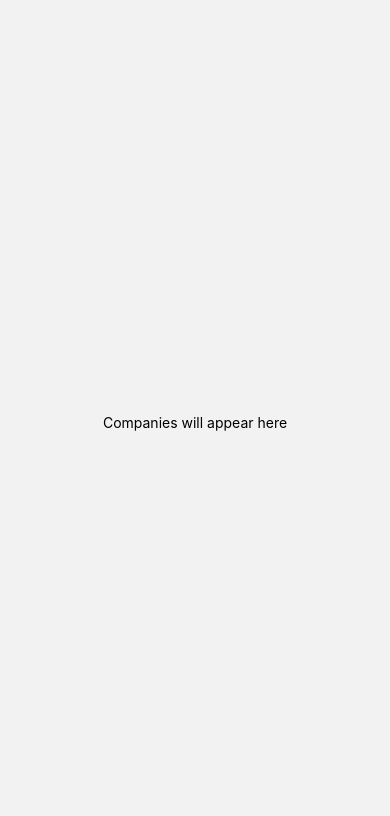
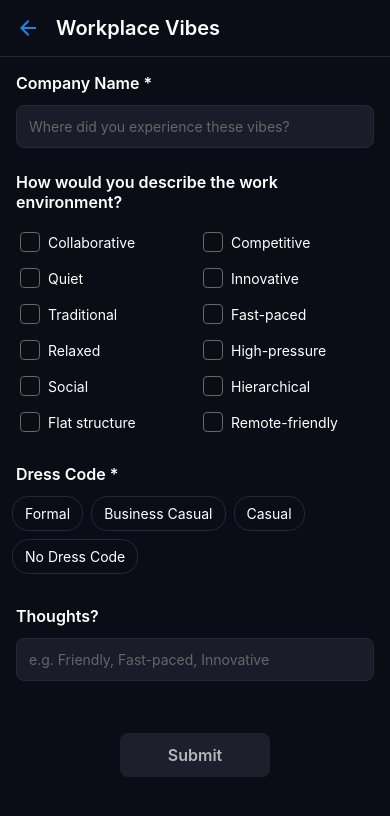
Before and after one commit to ChristineMuchiri/corprate-mobile, a React Native app: screen /WorkplaceVibesScreen in a window 390 px wide. Shown: the top 816 px of the page. Built offline with nearby package versions, Linux system fonts and the light colour scheme.

Commit message:
workplace vibes screen

```diff
--- a/screens/WorkplaceVibesScreen.js
+++ b/screens/WorkplaceVibesScreen.js
@@ -1,11 +1,254 @@
-// screens/CompaniesScreen.js
-import React from 'react';
-import { View, Text } from 'react-native';
+import React, { useState } from 'react';
+import { View, Text, TouchableOpacity, StyleSheet, ScrollView, TextInput } from 'react-native';
+import Icon from 'react-native-vector-icons/MaterialIcons';
 
-export default function CompaniesScreen() {
+const WorkplaceVibesScreen = ({ navigation }) => {
+  const [companyName, setCompanyName] = useState('');
+  const [selectedAttributes, setSelectedAttributes] = useState([]);
+  const [dressCode, setDressCode] = useState('');
+  const [freeResponse, setFreeResponse] = useState('');
+
+  const attributes = [
+    'Collaborative', 'Competitive', 'Quiet', 'Innovative',
+    'Traditional', 'Fast-paced', 'Relaxed', 'High-pressure',
+    'Social', 'Hierarchical', 'Flat structure', 'Remote-friendly'
+  ];
+
+  const toggleAttribute = (attr) => {
+    setSelectedAttributes(prev =>
+      prev.includes(attr)
+        ? prev.filter(a => a !== attr)
+        : [...prev, attr]
+    );
+  };
+
+  const handleSubmit = () => {
+    if (!companyName || !dressCode) {
+      Alert.alert('Required Fields', 'Please fill in company name and dress code');
+      return;
+    }
+    Alert.alert('Submission Successful', 'Thank you for sharing workplace vibes!');
+    navigation.goBack();
+  };
+
   return (
-    <View style={{ flex: 1, justifyContent: 'center', alignItems: 'center' }}>
-      <Text>Companies will appear here</Text>
+    <View style={styles.container}>
+      {/* Header */}
+      <View style={styles.header}>
+        <TouchableOpacity onPress={() => navigation.goBack()}>
+          <Icon name="arrow-back" size={24} color="#1e88e5" />
+        </TouchableOpacity>
+        <Text style={styles.headerTitle}>Workplace Vibes</Text>
+      </View>
+
+      <ScrollView contentContainerStyle={styles.content}>
+        {/* Company Name */}
+        <View style={styles.section}>
+          <Text style={styles.sectionTitle}>Company Name *</Text>
+          <TextInput
+            style={styles.input}
+            placeholder="Where did you experience these vibes?"
+            placeholderTextColor="#666"
+            value={companyName}
+            onChangeText={setCompanyName}
+          />
+        </View>
+
+        {/* Atmosphere Attributes */}
+        <View style={styles.section}>
+          <Text style={styles.sectionTitle}>How would you describe the work environment? </Text>
+          <View style={styles.attributeGrid}>
+            {attributes.map(attr => (
+              <TouchableOpacity
+                key={attr}
+                style={styles.checkboxContainer}
+                onPress={() => toggleAttribute(attr)}
+              >
+                <View style={[
+                  styles.checkbox,
+                  selectedAttributes.includes(attr) && styles.checkedBox
+                ]}>
+                  {selectedAttributes.includes(attr) && (
+                    <Icon name="check" size={16} color="#fff" />
+                  )}
+                </View>
+                <Text style={styles.attributeText}>{attr}</Text>
+              </TouchableOpacity>
+            ))}
+          </View>
+        </View>
+
+        {/* Dress Code */}
+        <View style={styles.section}>
+          <Text style={styles.sectionTitle}>Dress Code *</Text>
+          <View style={styles.optionRow}>
+            {['Formal', 'Business Casual', 'Casual', 'No Dress Code'].map(code => (
+              <TouchableOpacity
+                key={code}
+                style={[
+                  styles.codeOption,
+                  dressCode === code && styles.selectedCode
+                ]}
+                onPress={() => setDressCode(code)}
+              >
+                <Text style={styles.codeText}>{code}</Text>
+              </TouchableOpacity>
+            ))}
+          </View>
+        </View>
+
+        {/* Free Response */}
+        <View style={styles.section}>
+          <Text style={styles.sectionTitle}>Thoughts?</Text>
+          <TextInput
+            style={styles.input}
+            placeholder="e.g. Friendly, Fast-paced, Innovative"
+            placeholderTextColor="#666"
+            value={freeResponse}
+            onChangeText={setFreeResponse}
+          />
+        </View>
+
+
+      {/* Submit Button */}
+      <View style={styles.submitButtonContainer}>
+      <TouchableOpacity
+        style={[
+          styles.submitButton,
+          (!companyName || !dressCode) && styles.disabledButton
+        ]}
+        onPress={handleSubmit}
+        disabled={!companyName || !dressCode}
+      >
+        <Text style={styles.submitText}>Submit</Text>
+      </TouchableOpacity>
+      </View>
+      </ScrollView>
     </View>
   );
-}
+};
+
+// ... (keep all the same styles from previous implementation)
+const styles = StyleSheet.create({
+  container: {
+    flex: 1,
+    backgroundColor: '#0b0d16',
+  },
+  header: {
+    flexDirection: 'row',
+    alignItems: 'center',
+    padding: 16,
+    borderBottomWidth: 1,
+    borderBottomColor: '#252838',
+  },
+  headerTitle: {
+    color: '#fff',
+    fontSize: 20,
+    fontWeight: '600',
+    marginLeft: 16,
+  },
+  content: {
+    padding: 16,
+    paddingBottom: 16,
+  },
+  section: {
+    marginBottom: 24,
+  },
+  sectionTitle: {
+    color: '#fff',
+    fontSize: 16,
+    fontWeight: '600',
+    marginBottom: 12,
+  },
+  starContainer: {
+    flexDirection: 'row',
+    justifyContent: 'space-between',
+    width: '80%',
+    alignSelf: 'center',
+  },
+  attributeGrid: {
+    flexDirection: 'row',
+    flexWrap: 'wrap',
+    marginHorizontal: -4,
+  },
+  checkboxContainer: {
+    flexDirection: 'row',
+    alignItems: 'center',
+    width: '50%',
+    padding: 8,
+  },
+  checkbox: {
+    width: 20,
+    height: 20,
+    borderRadius: 4,
+    borderWidth: 1,
+    borderColor: '#666',
+    marginRight: 8,
+    justifyContent: 'center',
+    alignItems: 'center',
+  },
+  checkedBox: {
+    backgroundColor: '#1e88e5',
+    borderColor: '#1e88e5',
+  },
+  attributeText: {
+    color: '#fff',
+    fontSize: 14,
+  },
+  optionRow: {
+    flexDirection: 'row',
+    flexWrap: 'wrap',
+    marginHorizontal: -4,
+  },
+  codeOption: {
+    paddingVertical: 8,
+    paddingHorizontal: 12,
+    borderRadius: 16,
+    borderWidth: 1,
+    borderColor: '#252838',
+    marginRight: 8,
+    marginBottom: 8,
+  },
+  selectedCode: {
+    backgroundColor: '#252838',
+    borderColor: '#1e88e5',
+  },
+  codeText: {
+    color: '#fff',
+  },
+  input: {
+    backgroundColor: '#1a1c2a',
+    color: '#fff',
+    borderRadius: 8,
+    padding: 12,
+    borderWidth: 1,
+    borderColor: '#252838',
+  },
+  submitButtonContainer: {
+    marginTop: 16,
+    marginBottom: 8,
+  },
+  submitButton: {
+    backgroundColor: '#1e88e5',
+    borderRadius: 8,
+    padding: 10,
+    height: 44,
+    alignItems: 'center',
+    justifyContent: 'center',
+    marginTop: 12,
+    marginVertical: 16,
+    width: 150, // Fixed width
+    alignSelf: 'center', // Center horizontally
+  },
+  disabledButton: {
+    backgroundColor: '#252838',
+    opacity: 0.7,
+  },
+  submitText: {
+    color: '#fff',
+    fontWeight: '600',
+    fontSize: 16,
+  },
+});
+
+export default WorkplaceVibesScreen;
```
